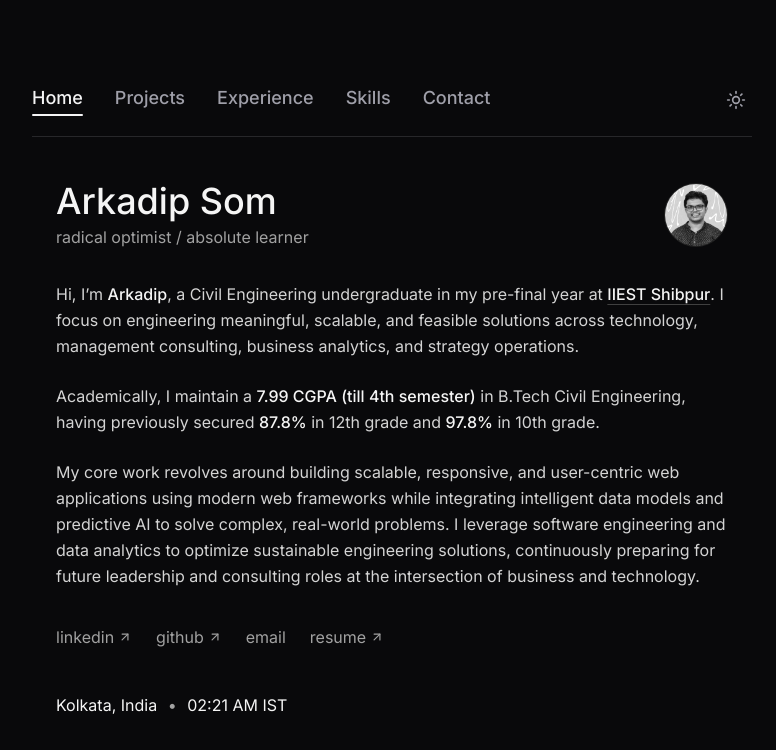
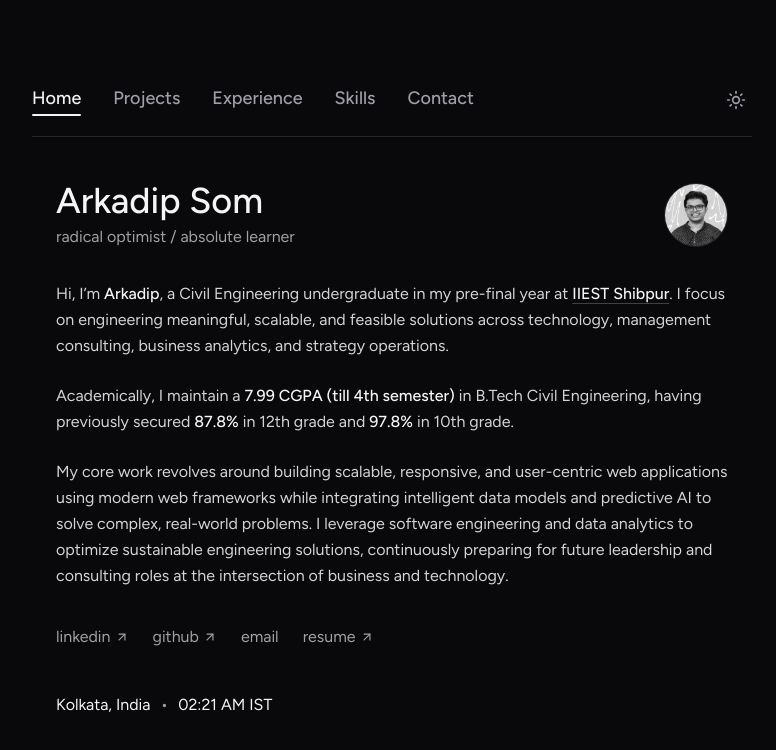
Before and after one commit to arkadipsom-code/arkadipsom-portfolio, a React (Vite) app: page / in a window 1280 px wide. Shown: the top 750 px of the page, without its empty margins (248-1024 px from the left). Built offline with nearby package versions, Linux system fonts and the light colour scheme.

Commit message:
feat: add companyUrl links to experience view and update layout

```diff
--- a/src/index.css
+++ b/src/index.css
@@ -1,5 +1,5 @@
 /* 1. Import Instrument Sans, Manrope & Inter from Google Fonts */
-@import url("https://fonts.googleapis.com/css2?family=Instrument+Sans:ital,wght@0,400..700;1,400..700&family=Inter:wght@300;400;500;600&family=Manrope:wght@400;500;600;700;800&display=swap");
+@import url("https://fonts.googleapis.com/css2?family=DM+Sans:ital,opsz,wght@0,9..40,100..1000;1,9..40,100..1000&family=Figtree:ital,wght@0,300..900;1,300..900&family=Instrument+Sans:ital,wght@0,400..700;1,400..700&family=Inter:ital,opsz,wght@0,14..32,100..900;1,14..32,100..900&family=Manrope:wght@200..800&family=Work+Sans:ital,wght@0,100..900;1,100..900&display=swap");
 @import "tailwindcss";
 
 /* Enable class-based dark mode toggling in Tailwind v4 */
@@ -10,7 +10,8 @@
      To change the font across your entire website to Manrope later,
      simply change 'Instrument Sans' to 'Manrope' right here! */
   --font-primary:
-    "Inter", "Manrope", "Instrument Sans", -apple-system, sans-serif;
+    "Figtree", "DM Sans", "Instrument Sans", "Inter", "Manrope", -apple-system,
+    sans-serif;
 }
 
 @layer base {
```
